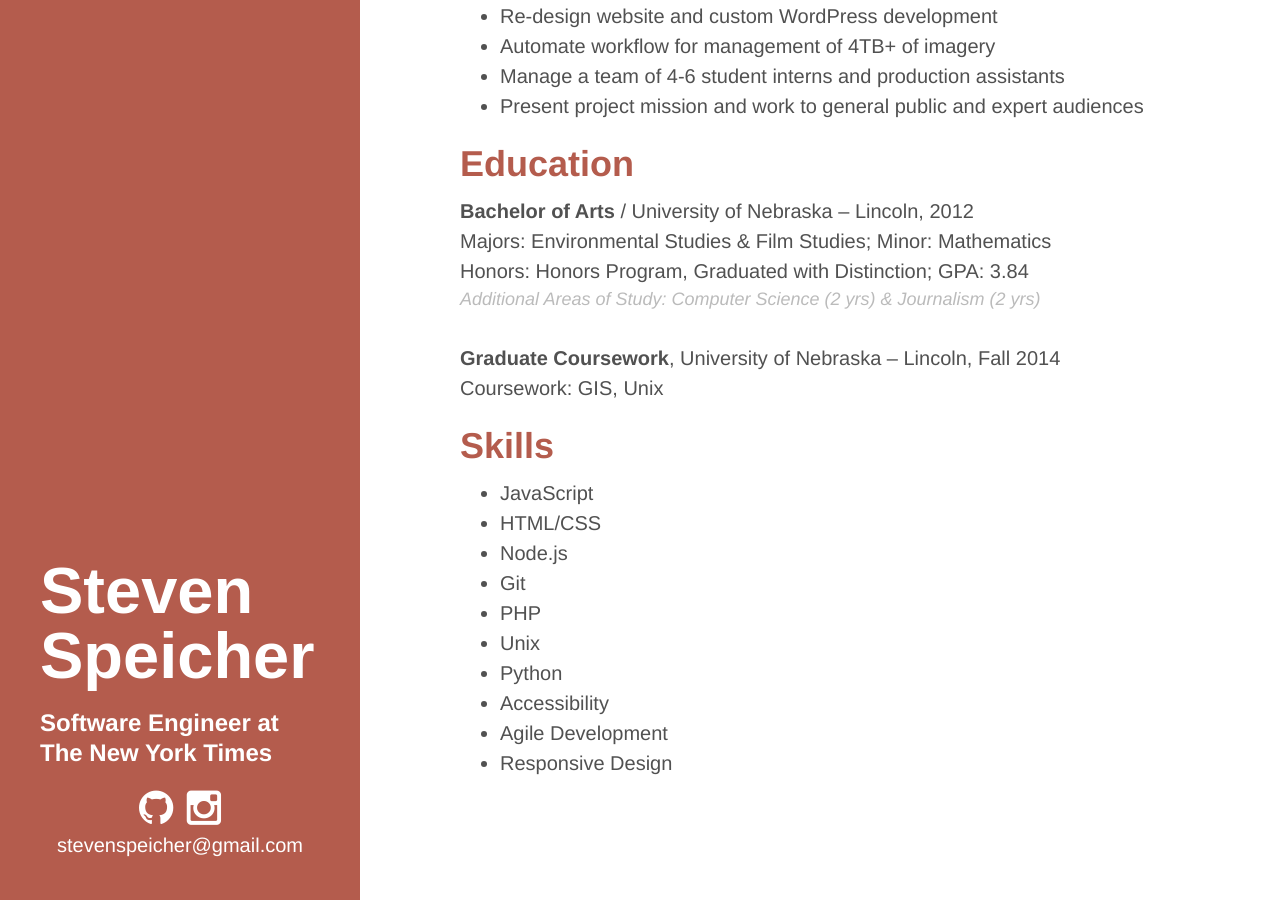
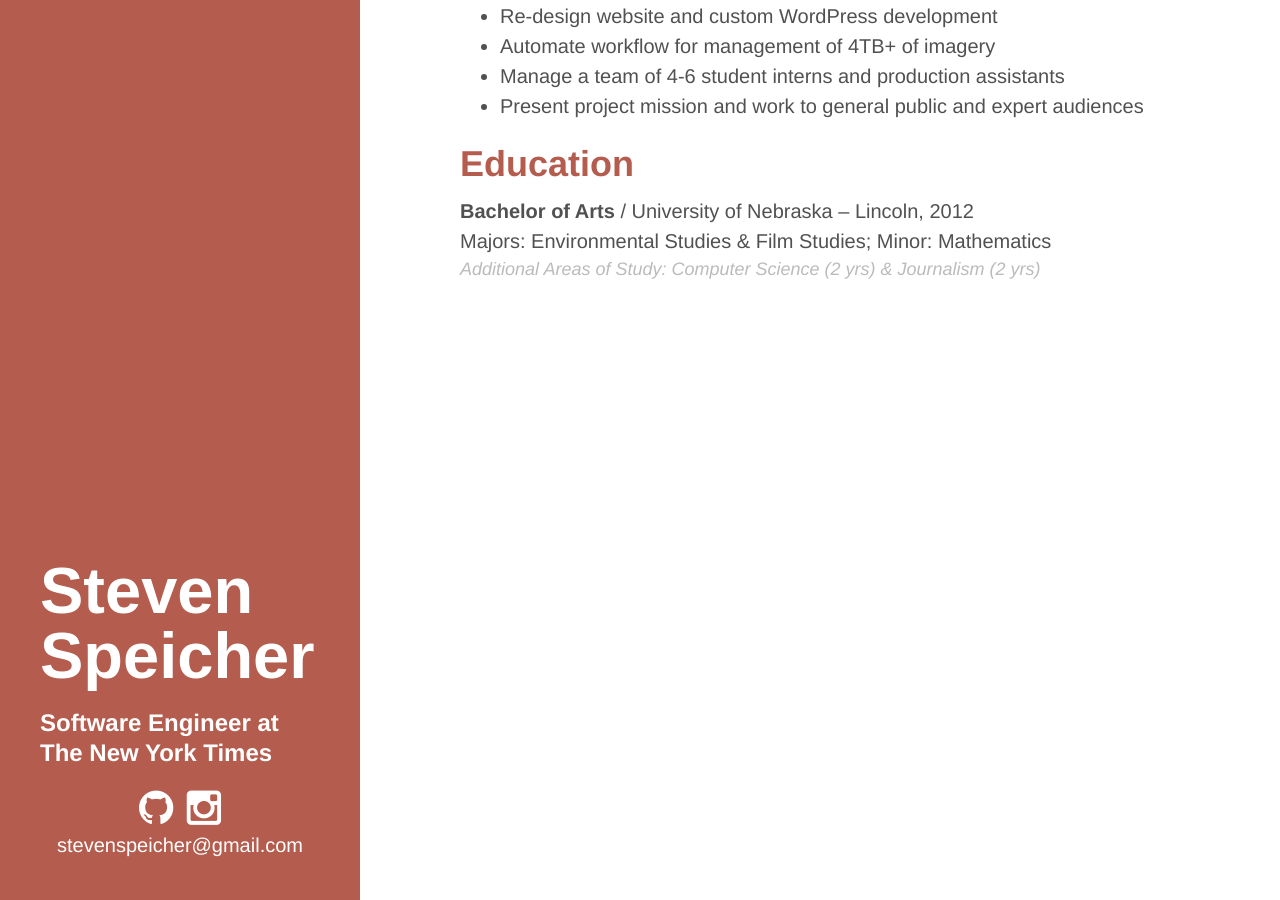
Before and after one commit to stvnspchr/stvnspchr.github.io, a Jekyll site: the page built from resume/index.html, in a window 1280 px wide and 900 px high, scrolled down 946 px. Built offline with Jekyll 4.4.1, drawn with Linux system fonts in a browser that asks for light colours.

Commit message:
Consolidate pages

```diff
--- a/resume/index.html
+++ b/resume/index.html
@@ -44,28 +44,6 @@
 
 <p><span class="bold">Bachelor of Arts</span> / University of Nebraska – Lincoln, 2012</p>
 <p>Majors: Environmental Studies & Film Studies; Minor: Mathematics</p>
-<p>Honors: Honors Program, Graduated with Distinction; GPA: 3.84</p>
 <p class="gray" style="font-size: .9rem;"><em>Additional Areas of Study: Computer Science (2 yrs) & Journalism (2 yrs)</em></p>
 
-<br>
-
-<p><span class="bold">Graduate Coursework</span>, University of Nebraska – Lincoln, Fall 2014</p>
-<p>Coursework: GIS, Unix</p>
-
-<h2>Skills</h2>
-
-<ul>
-<li>JavaScript </li>
-<li>HTML/CSS</li>
-<li>Node.js</li>
-<li>Git</li>
-<li>PHP</li>
-<li>Unix</li>
-<li>Python</li>
-<li>Accessibility</li>
-<li>Agile Development</li>
-<li>Responsive Design</li>
-</ul>
-
-
 </div>
```
Also changed, not shown: index.html (+41 -30 lines).
